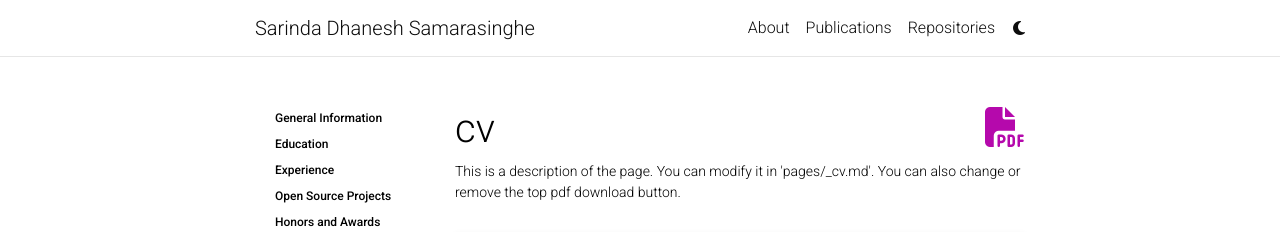
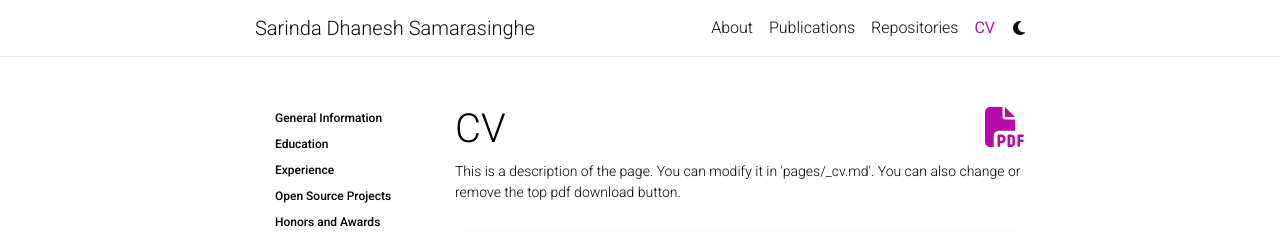
Before and after one commit to Sarinda251/Sarinda251.github.io, a Jekyll site: the page built from _pages/cv.md, in a window 1280 px wide and 900 px high. Shown: the top 232 px of the window. Built offline with Jekyll 4.4.1, drawn with Linux system fonts in a browser that asks for light colours; full-size pictures stand in for the smaller copies a plugin makes; comment, search, counter and statistics services are not loaded; a style sheet for code colours, icons or effects is not loaded.

Commit message:
Update cv.md

```diff
--- a/_pages/cv.md
+++ b/_pages/cv.md
@@ -1,10 +1,10 @@
 ---
 layout: cv
 permalink: /cv/
-title: cv
-nav: false
+title: CV
+nav: true
 nav_order: 4
-cv_pdf: example_pdf.pdf
+cv_pdf: cv.pdf
 description: This is a description of the page. You can modify it in 'pages/_cv.md'. You can also change or remove the top pdf download button.
 toc:
   sidebar: left
```
